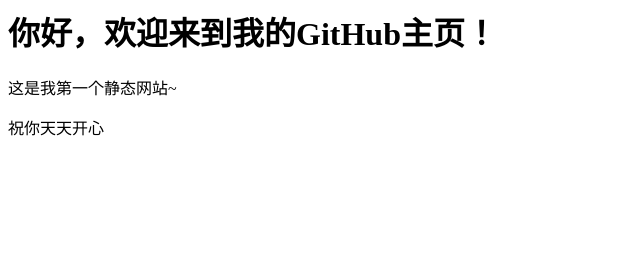
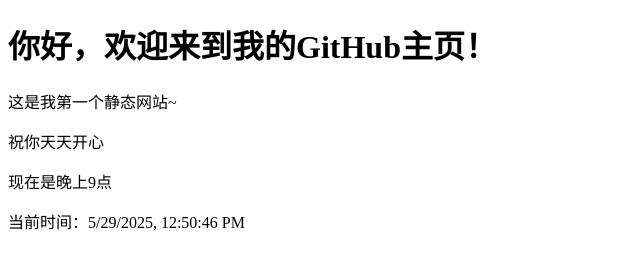
Before and after one commit to 2915841032/lank.github.io, a plain HTML site: page index.html in a window 1280 px wide. Shown: the whole page, without its empty margins (0-640 px from the left). Drawn offline with Linux system fonts and the light colour scheme.

Commit message:
Update index.html

```diff
--- a/index.html
+++ b/index.html
@@ -1,5 +1,7 @@
-<html>
+<!DOCTYPE html>
+<html lang="zh-hans">
 <head>
+  <meta charset="UTF-8">
     <title>我的个人主页</title>
 </head>
 <body>
@@ -8,5 +10,15 @@
 <p>
     祝你天天开心
   </p>
+      <p>
+    现在是晚上9点
+</p>
 </body>
+<script>
+    <!--在页面新增一个p标签显示时间  -->
+      var p = document.createElement('p');
+      p.innerHTML = '当前时间：' + new Date().toLocaleString();
+      document.body.appendChild(p);
+
+</script>
 </html>
```
Lines whose indentation alone changed are shown as unchanged.
